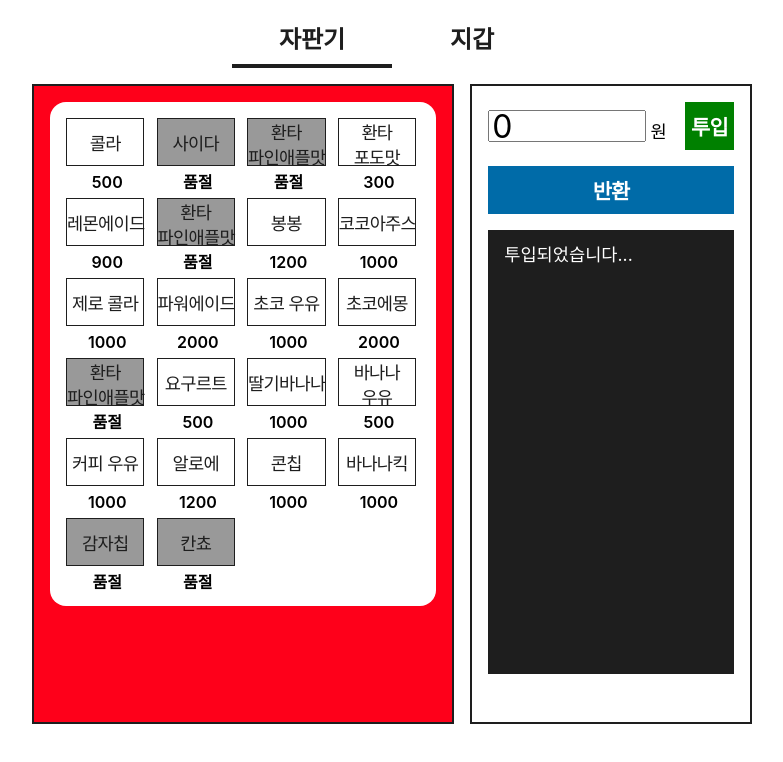
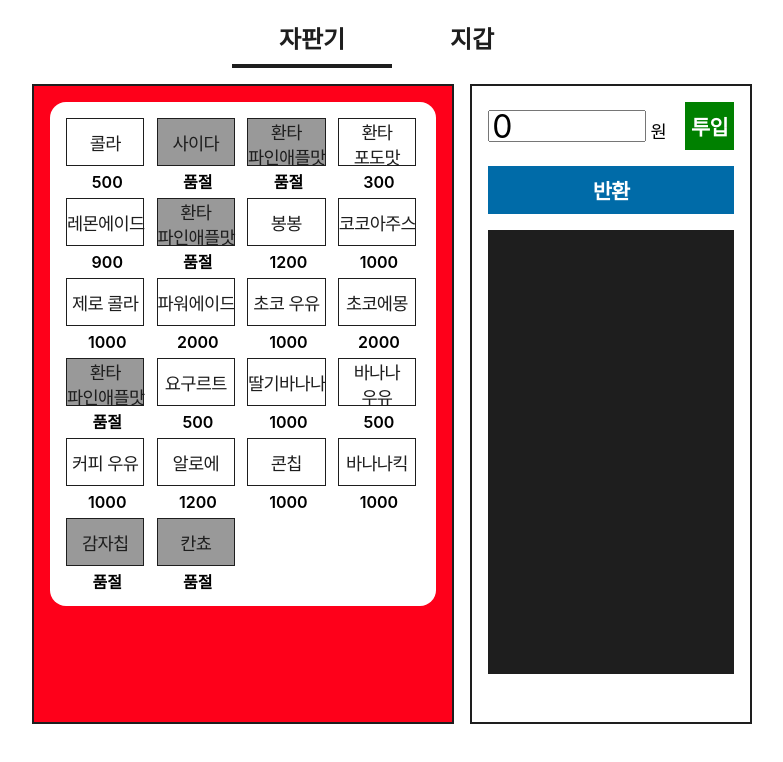
Before and after one commit to codesquad-members-2022/fe-vm, a React (Create React App) app: page / in a window 1280 px wide. Shown: the top 762 px of the page, without its empty margins (248-1031 px from the left). Built offline with nearby package versions, Linux system fonts and the light colour scheme; a web font is replaced by a local one.

Commit message:
feat: 지갑에서 투입한 금액 자판기 화면에서 표시
* feat: ProcessProvider 구현

* feat: ProgressArea에 ProcessContext적용

* feat: 지갑에서 금액 버튼 클릭시 자판기 ProcessArea에 표시

* feat: ProcessArea 자동 스크롤

```diff
--- /dev/null
+++ b/src/components/VendingMachine/DispenseArea/ProgressArea/ProcessItem/ProcessItem.jsx
@@ -0,0 +1,7 @@
+import { memo } from "react";
+
+const ProcessItem = ({ process }) => {
+  return <li>{process}</li>;
+};
+
+export default memo(ProcessItem);
--- a/src/components/VendingMachine/DispenseArea/ProgressArea/ProgressArea.jsx
+++ b/src/components/VendingMachine/DispenseArea/ProgressArea/ProgressArea.jsx
@@ -1,7 +1,33 @@
+import { useContext, useEffect, useRef } from "react";
+
+import { ProcessContext } from "contexts/processContext";
+
+import ProcessItem from "./ProcessItem/ProcessItem";
 import Wrapper from "./ProgressArea.styled";
 
+const createKey = (value, idx) => value + idx;
+
 const ProgressArea = () => {
-  return <Wrapper>투입되었습니다...</Wrapper>;
+  const { process } = useContext(ProcessContext);
+
+  const processEndRef = useRef();
+
+  const scrollToBottom = () => {
+    processEndRef.current?.scrollIntoView({ behavior: "smooth" });
+  };
+
+  useEffect(() => {
+    scrollToBottom();
+  }, []);
+
+  return (
+    <Wrapper>
+      {process.map((curProcess, idx) => (
+        <ProcessItem process={curProcess} key={createKey(curProcess, idx)} />
+      ))}
+      <div ref={processEndRef} />
+    </Wrapper>
+  );
 };
 
 export default ProgressArea;
--- a/src/components/VendingMachine/DispenseArea/ProgressArea/ProgressArea.styled.js
+++ b/src/components/VendingMachine/DispenseArea/ProgressArea/ProgressArea.styled.js
@@ -1,6 +1,6 @@
 import styled, { css } from "styled-components";
 
-const Wrapper = styled.div`
+const Wrapper = styled.ol`
   ${({ theme: { fontSizes, colors, whitespace } }) => css`
     font-size: ${fontSizes.normal};
     background-color: ${colors.black};
@@ -10,6 +10,10 @@ const Wrapper = styled.div`
   height: calc(100% - 10rem);
   max-height: calc(100% - 10rem);
   overflow-y: auto;
+
+  li:not(:last-child) {
+    margin-bottom: 0.5rem;
+  }
 `;
 
 export default Wrapper;
--- a/src/components/Wallet/MoneyItem/MoneyItem.jsx
+++ b/src/components/Wallet/MoneyItem/MoneyItem.jsx
@@ -2,6 +2,8 @@ import { memo, useContext } from "react";
 
 import Button from "components/common/form/Button/Button";
 import { SetMoneyContext } from "contexts/moneyContext";
+import { SetProcessContext } from "contexts/processContext";
+import constants from "mockData/constants";
 
 import { MoneyLi, moneyButtonStyle } from "./MoneyItem.styled";
 
@@ -9,8 +11,13 @@ const Count = ({ data }) => {
   return <p className="count">{data}</p>;
 };
 
+const getInsertMoneyMessage = (money) => {
+  return `${money} ${constants.CURRENCY}이 투입되었습니다.`;
+};
+
 const MoneyItem = ({ money, count }) => {
   const decreaseCashCount = useContext(SetMoneyContext);
+  const updateProcess = useContext(SetProcessContext);
 
   return (
     <MoneyLi>
@@ -19,7 +26,10 @@ const MoneyItem = ({ money, count }) => {
         data={{ name: money }}
         styles={moneyButtonStyle}
         isDisabled={!count}
-        onClick={() => decreaseCashCount(money)}
+        onClick={() => {
+          decreaseCashCount(money);
+          updateProcess(getInsertMoneyMessage(money));
+        }}
       />
       <Count data={count} />
     </MoneyLi>
--- /dev/null
+++ b/src/contexts/processContext.jsx
@@ -0,0 +1,31 @@
+import { createContext, useCallback, useMemo, useState } from "react";
+
+export const ProcessContext = createContext([]);
+export const SetProcessContext = createContext(() => {});
+
+const ProcessProvider = ({ children }) => {
+  const [process, setProcess] = useState([]);
+
+  const updateProcess = useCallback((newProcess) => {
+    setProcess((prevProcess) => {
+      return [...prevProcess, newProcess];
+    });
+  }, []);
+
+  const processList = useMemo(
+    () => ({
+      process,
+    }),
+    [process]
+  );
+
+  return (
+    <SetProcessContext.Provider value={updateProcess}>
+      <ProcessContext.Provider value={processList}>
+        {children}
+      </ProcessContext.Provider>
+    </SetProcessContext.Provider>
+  );
+};
+
+export default ProcessProvider;
--- a/src/pages/Layout/Layout.jsx
+++ b/src/pages/Layout/Layout.jsx
@@ -1,5 +1,6 @@
 import Navbar from "components/Navbar/NavBar";
 import MoneyProvider from "contexts/moneyContext";
+import ProcessProvider from "contexts/processContext";
 import { Outlet } from "react-router-dom";
 
 import { Wrap, Main } from "./Layout.styled";
@@ -13,7 +14,9 @@ const Layout = ({ menusData }) => {
 
       <Main>
         <MoneyProvider>
-          <Outlet />
+          <ProcessProvider>
+            <Outlet />
+          </ProcessProvider>
         </MoneyProvider>
       </Main>
     </Wrap>
```
